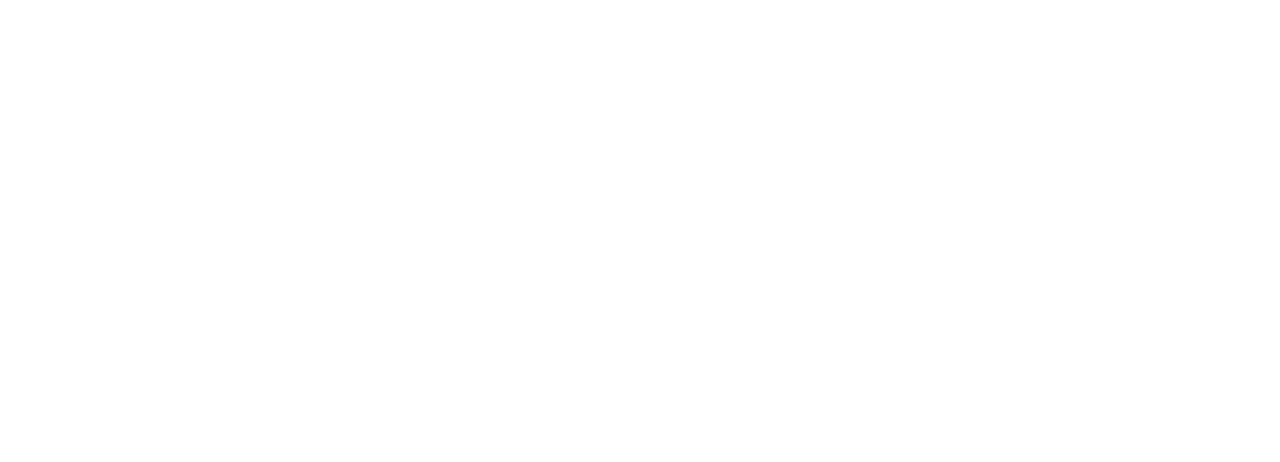
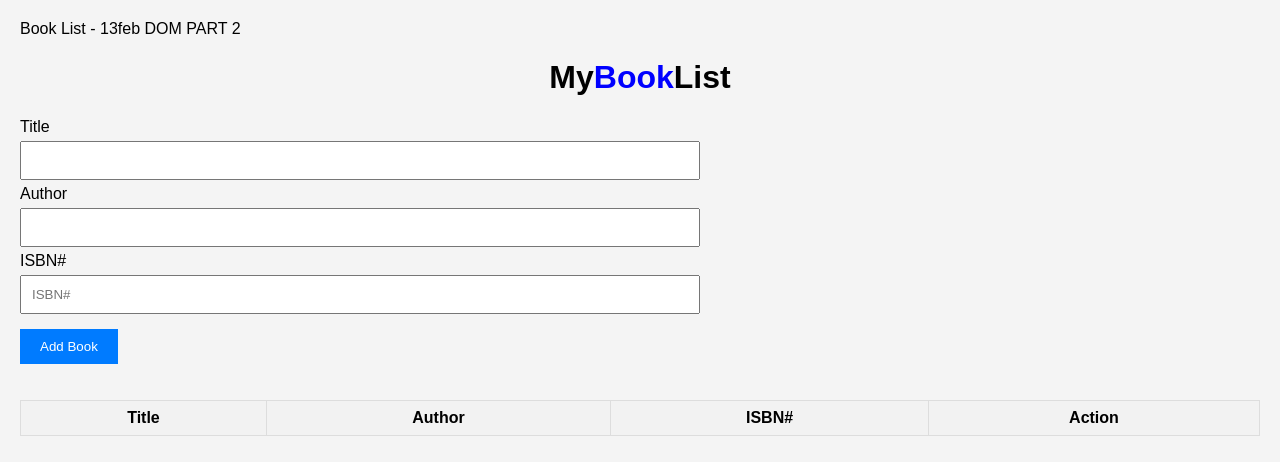
Before and after one commit to acciojob/book-list-Srushti-K-01, a website: page main.html in a window 1280 px wide. Drawn offline with Linux system fonts and the light colour scheme.

Commit message:
created a submission

```diff
--- a/main.html
+++ b/main.html
@@ -1,3 +1,5 @@
+Book List - 13feb DOM PART 2
+
 <!DOCTYPE html>
 
 <html>
@@ -8,6 +10,40 @@
 
 <body>
 	<!-- the entire body must be written by student -->
+	<!DOCTYPE html>
+<html lang="en">
+<head>
+  <meta charset="UTF-8" />
+  <meta name="viewport" content="width=device-width, initial-scale=1.0" />
+  <link rel="stylesheet" href="styles.css" />
+  <title>MyBookList</title>
+</head>
+<body>
+  <h1>My<span class="blue-text">Book</span>List</h1>
+  <div class="form-group">
+    <form id="book-form">
+		<label>Title</label> <br/>
+      <input type="text" id="title" required /><br/>
+		<label>Author</label><br/>
+      <input type="text" id="author" required />
+		<br/>
+		<label>ISBN#</label><br/>
+      <input type="text" id="isbn" placeholder="ISBN#" required />
+		<br/>
+      <button type="submit" id="submit">Add Book</button>
+    </form>
+  </div>
+  <table class="table table-striped">
+    <thead>
+      <tr>
+        <th>Title</th>
+        <th>Author</th>
+        <th>ISBN#</th>
+        <th>Action</th>
+      </tr>
+    </thead>
+    <tbody id="book-list"></tbody>
+  </table>
     <script type="text/javascript" src="./script.js">
 </script>
 
--- a/script.js
+++ b/script.js
@@ -1 +1,39 @@
 //your JS code here. If required.
+document.addEventListener("DOMContentLoaded", () => {
+  const bookForm = document.getElementById("book-form");
+  const bookList = document.getElementById("book-list");
+
+  bookForm.addEventListener("submit", (e) => {
+    e.preventDefault();
+
+    // Get input values
+    const title = document.getElementById("title").value;
+    const author = document.getElementById("author").value;
+    const isbn = document.getElementById("isbn").value;
+
+    // Create new row
+    const row = document.createElement("tr");
+
+    // Insert columns
+    row.innerHTML = `
+      <td>${title}</td>
+      <td>${author}</td>
+      <td>${isbn}</td>
+      <td><span class="delete">Clear</span></td>
+    `;
+
+    // Add row to table
+    bookList.appendChild(row);
+
+    // Clear form fields
+    bookForm.reset();
+  });
+
+  // Event delegation to handle delete
+  bookList.addEventListener("click", (e) => {
+    if (e.target.classList.contains("delete")) {
+      const row = e.target.parentElement.parentElement;
+      bookList.removeChild(row);
+    }
+  });
+});
--- a/styles.css
+++ b/styles.css
@@ -1 +1,67 @@
 /*  your css code here. If applicable */
+body {
+  font-family: Arial, sans-serif;
+  background-color: #f4f4f4;
+  margin: 0;
+  padding: 20px;
+}
+
+h1 {
+  text-align: center;
+}
+
+.blue-text {
+  color: blue;
+}
+
+.form-group {
+  display: flex;
+  flex-direction: column;
+  margin-bottom: 20px;
+	width: 680px;
+}
+
+input {
+  margin: 5px 0;
+  padding: 10px;
+  width: 680px;
+	box-sizing: border-box;
+}
+
+button {
+  padding: 10px 20px;
+  margin-top: 10px;
+  background-color: #007BFF;
+  color: white;
+  border: none;
+  cursor: pointer;
+}
+
+button:hover {
+  background-color: #0056b3;
+}
+
+.table {
+  width: 100%;
+  border-collapse: collapse;
+  margin-top: 20px;
+}
+
+.table th, .table td {
+  border: 1px solid #ddd;
+  padding: 8px;
+  text-align: center;
+}
+
+.table th {
+  background-color: #f2f2f2;
+}
+
+.table-striped tbody tr:nth-of-type(odd) {
+  background-color: #f9f9f9;
+}
+
+.delete {
+  color: red;
+  cursor: pointer;
+}
```
